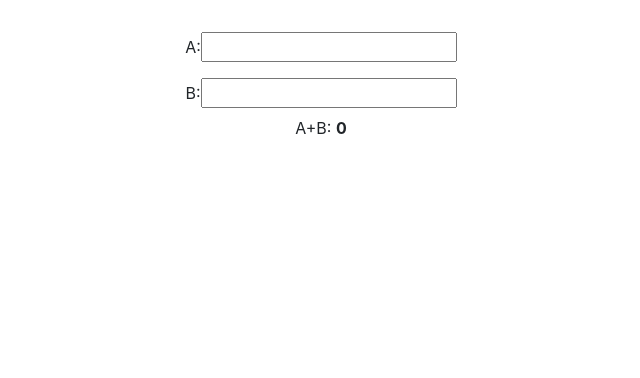
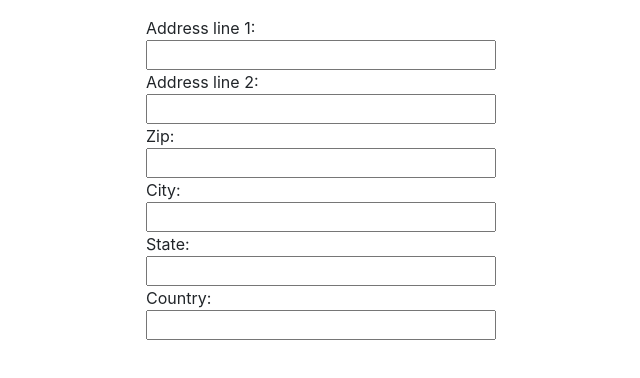
Before and after one commit to RudovichNazar23/ReactLearning, a React (Create React App) app in the folder functional-components/: page / in a window 1280 px wide. Shown: the top 378 px of the page, without its empty margins (319-959 px from the left). Built offline with nearby package versions, Linux system fonts and the light colour scheme.

Commit message:
added two more components where I filtered input values and was optimizing form handlers

```diff
--- a/functional-components/src/App.js
+++ b/functional-components/src/App.js
@@ -18,6 +18,8 @@ import LoginForm from './components/LoginForm';
 import Transition from './components/Transition';
 import ShowMenu from './components/ShowMenu';
 import SummationForm from './components/SummationForm';
+import HexColor from './components/HexColor';
+import AddressForm from './components/AddressForm';
 
 function App() {
   const taskList = [
@@ -62,7 +64,9 @@ function App() {
           {/* <LoginForm /> */}
           {/* <Transition /> */}
           {/* <ShowMenu /> */}
-          <SummationForm />
+          {/* <SummationForm /> */}
+          {/* <HexColor /> */}
+          <AddressForm />
       </div>
   );
 }
--- /dev/null
+++ b/functional-components/src/components/AddressForm.js
@@ -0,0 +1,54 @@
+import { useState } from "react";
+
+function AddressForm(){
+    const [data, setData] = useState(
+        {
+            address1: "",
+            address2: "",
+            zip: "",
+            city: "",
+            state: "",
+            country: "",
+        }
+    );
+
+    const onChange = (key) => (event) => {
+        setData(
+            (oldData) => {
+                return ({...oldData, [key]: event.target.value})
+            }
+        );
+    };
+
+    return (
+        <form style={{display: "flex", flexDirection: "column", width: "350px", margin: "auto"}}>
+            <label>
+                Address line 1:
+            </label>
+            <input type="text" onChange={onChange("address1")} value={data.address1} />
+            <label>
+                Address line 2:
+            </label>
+            <input type="text" onChange={onChange("address2")} value={data.address2} />
+            <label>
+                Zip:
+            </label>
+            <input onChange={onChange("zip")} value={data.zip} />
+            <label>
+                City:
+            </label>
+            <input onChange={onChange("city")} value={data.city} />
+            <label>
+                State:
+            </label>
+            <input onChange={onChange("state")} value={data.state} />
+            <label>
+                Country:
+            </label>
+            <input onChange={onChange("country")} value={data.country} />
+
+        </form>
+    )
+}
+
+export default AddressForm;
--- /dev/null
+++ b/functional-components/src/components/HexColor.js
@@ -0,0 +1,36 @@
+import { useState } from "react";
+
+const PLACEHOLDER = `conic-gradient(
+    gray 0.25turn white 0 0.5turn,
+    gray 0 0.75turn, white 0 1turn
+)`;
+
+function HexColor(){
+    const [color, setColor] = useState("BADA55");
+    const onChange = (event) => {
+        setColor(
+            event.target.value
+            .replace(/[^0-9a-f]/gi, "")
+            .toUpperCase()
+        );
+    }
+    const outpuStyle = {
+        width: "20px",
+        border: "1px solid",
+        background: color.length === 6
+            ? `#${color}`
+            : PLACEHOLDER
+    }
+
+    return (
+        <form style={{display: "flex"}}>
+            <label>
+                Hex color:
+            </label>
+            <input type="text" value={color} onChange={onChange} />
+            <span style={outpuStyle} />
+        </form>
+    )
+}
+
+export default HexColor;
```
